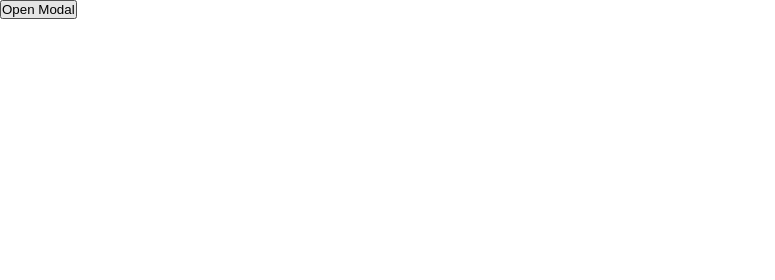
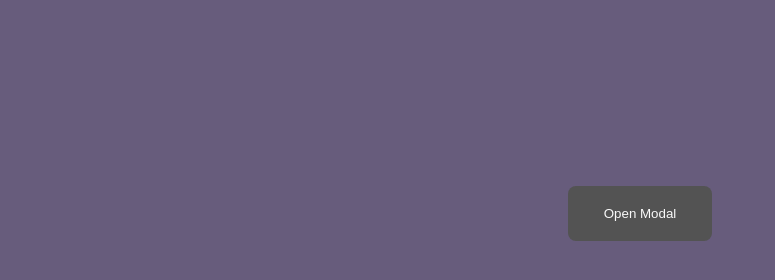
Before and after one commit to robert-ds/modal, a plain HTML site: page index.html in a window 1280 px wide. Shown: the whole page, without its empty margins (0-775 px from the left). Drawn offline with Linux system fonts and the light colour scheme.

Commit message:
Basic styles for project

```diff
--- a/style.css
+++ b/style.css
@@ -3,3 +3,22 @@
   padding: 0;
   box-sizing: border-box;
 }
+
+html, body {
+  height: 100%;
+}
+
+body {
+  display: grid;
+  place-items: center;
+  background: #675c7c;
+}
+
+button {
+  border: 0;
+  border-radius: 8px;
+  padding: 20px 36px;
+  background: #535353;
+  color: #f9f9f9;
+  cursor: pointer;
+}
```
